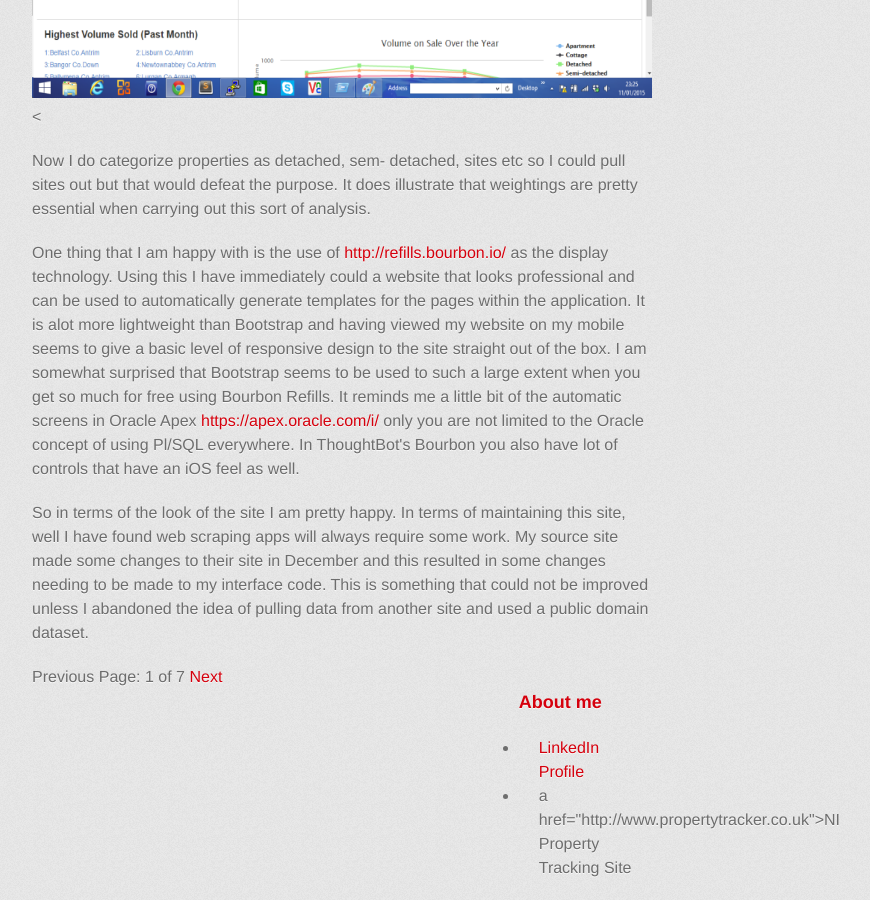
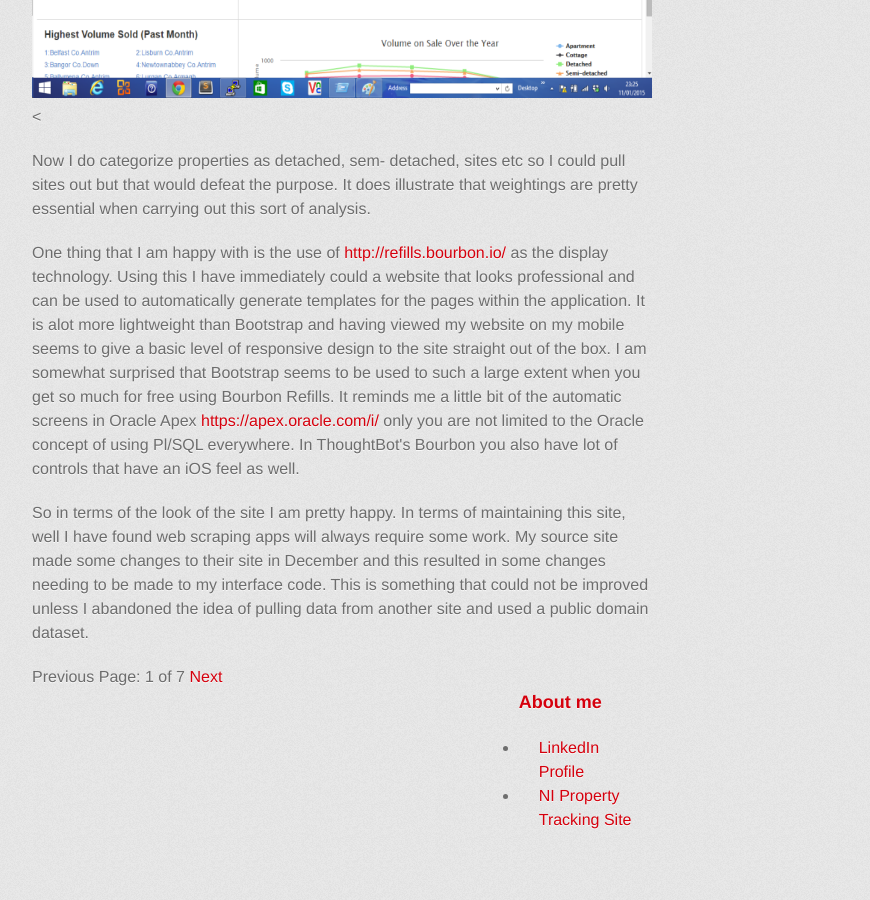
Before and after one commit to emomonkey/emomonkey.github.io, a Jekyll site: the page built from index.html, in a window 1280 px wide and 900 px high, scrolled down 7207 px. Shown: the whole window, without its empty margins (298-1168 px from the left). Built offline with Jekyll 4.4.1, drawn with Linux system fonts in a browser that asks for light colours; some web fonts are replaced; the list of posts is cut into pages by our own code; after the commit the page ends 8059 px from its top, so only the background shows below that.

Commit message:
Update index.html

```diff
--- a/index.html
+++ b/index.html
@@ -75,7 +75,7 @@
 
          <ul>
           <li><a href="https://uk.linkedin.com/pub/stephen-emo/60/308/54b">LinkedIn Profile</a></li>
-          <li>a href="http://www.propertytracker.co.uk">NI Property Tracking Site</li>
+          <li><a href="http://www.propertytracker.co.uk">NI Property Tracking Site</a></li>
 
           </ul>
           </aside>
```
